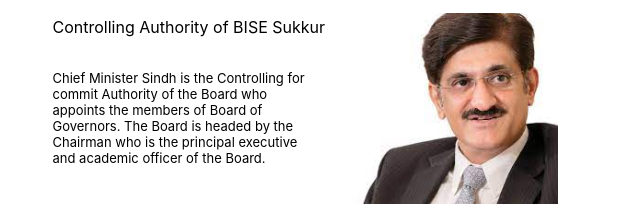
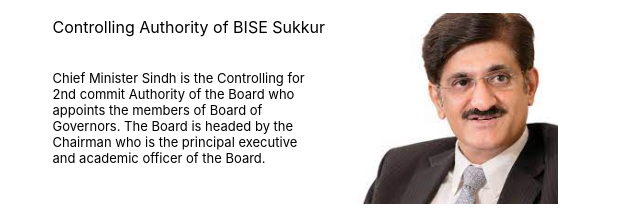
Before and after one commit to https-github-com-UsamaAliRajput/mid-LAB-EXAM, a plain HTML site: page index.html in a window 1280 px wide. Shown: the part 346-569 px from the top of the page, 315-955 px from the left. Drawn offline with nearby package versions, Linux system fonts and the light colour scheme.

Commit message:
3rd commit

```diff
--- a/index.html
+++ b/index.html
@@ -28,7 +28,7 @@
             <div class="group-2">
               <p class="p">Controlling Authority of BISE Sukkur</p>
               <p class="text-wrapper-6">
-                Chief Minister Sindh is the Controlling  for commit Authority of the Board who appoints the members of Board of
+                Chief Minister Sindh is the Controlling  for 2nd commit Authority of the Board who appoints the members of Board of
                 Governors. The Board is headed by the Chairman who is the principal executive and academic officer of
                 the Board.
               </p>
```
